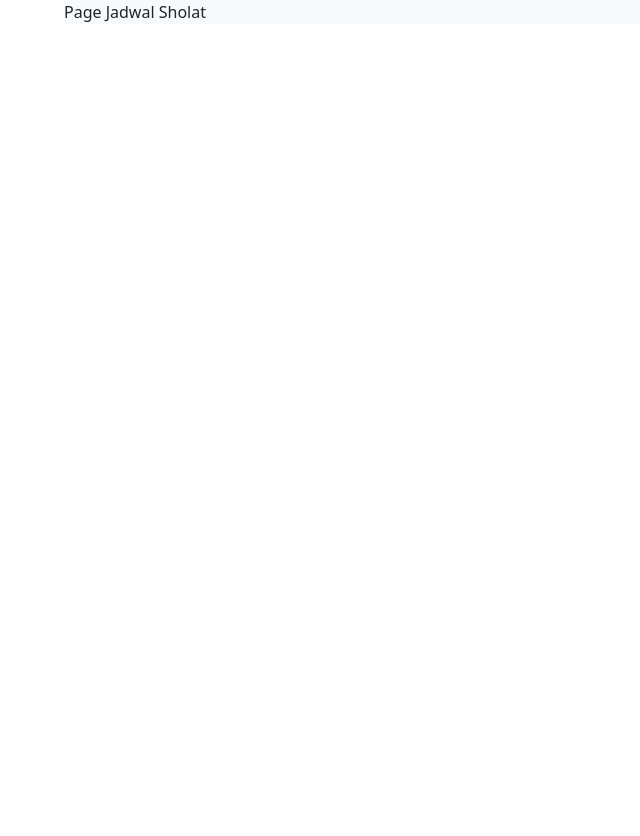
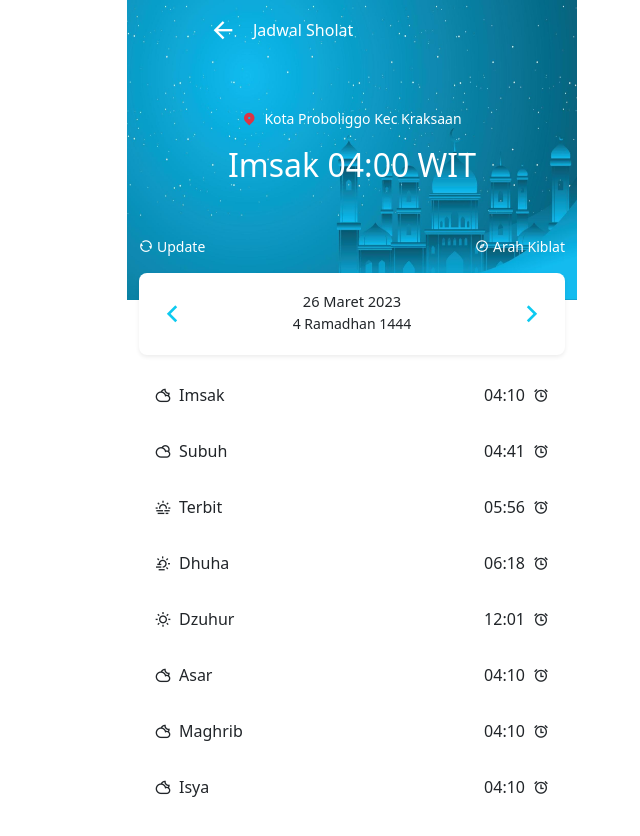
Before and after one commit to omvhadil/slicing_nu-online, a Vue app: page /jadwal_sholat in a window 1280 px wide. Shown: the top 836 px of the page, without its empty margins (288-928 px from the left). Before the commit the page ends 800 px from the top, so only its background shows below. Built offline with nearby package versions, Linux system fonts and the light colour scheme; a web font is replaced by a local one.

Commit message:
jadwal sholat

```diff
--- a/src/App.vue
+++ b/src/App.vue
@@ -1,7 +1,7 @@
 <script setup></script>
 
 <template>
-  <div id="container_app" class="bg-light">
+  <div id="container_app">
     <RouterView />
   </div>
 </template>
--- a/src/assets/main.css
+++ b/src/assets/main.css
@@ -1,7 +1,7 @@
 @import url('https://fonts.googleapis.com/css2?family=Aref+Ruqaa&display=swap');
 
 #container_app{
-  max-width: 576px;
+  max-width: 450px;
   margin: 0 auto;
   position: relative;
 }
@@ -18,3 +18,6 @@ img{
 .cursor {
   cursor: pointer;
 }
+.bg-header{
+  background-color: rgb(81, 154, 238)
+}
--- a/src/views/Jadwal_sholat.vue
+++ b/src/views/Jadwal_sholat.vue
@@ -1,3 +1,110 @@
+<script setup>
+import { ref } from 'vue'
+import { useRouter } from 'vue-router'
+
+const router = useRouter()
+const navbar = ref(null)
+
+window.onscroll = () => {
+  if (window.pageYOffset > 80) {
+    navbar.value.classList.add('bg-header', 'shadow-sm')
+  } else {
+    navbar.value.classList.remove('bg-header', 'shadow-sm')
+  }
+}
+</script>
 <template>
-  <p>Page Jadwal Sholat</p>
+  <nav class="navbar position-fixed w-100 z-3" ref="navbar">
+    <div class="container">
+      <div class="d-flex align-items-center">
+        <div @click="router.back()">
+          <i class="ri-arrow-left-line fs-3 text-white"></i>
+        </div>
+        <p class="m-0 ms-3 text-white">Jadwal Sholat</p>
+      </div>
+      <div class="d-flex align-items-center column-gap-4">
+        <button class="btn p-0 text-white">
+          <i class="ri-share-line fs-3"></i>
+        </button>
+        <button class="btn p-0 text-white">
+          <i class="ri-error-warning-line fs-3"></i>
+        </button>
+        <button class="btn p-0 text-white">
+          <i class="ri-settings-4-line fs-3"></i>
+        </button>
+      </div>
+    </div>
+  </nav>
+  <section
+    class="d-flex align-items-center justify-content-center position-relative"
+    style="height: 300px"
+  >
+    <img
+      src="../assets/image/bg-jadwal-sholat.jpg"
+      class="position-absolute z-1"
+      style="height: 100%"
+    />
+    <div class="text-center text-white position-absolute z-2">
+      <p class="text-smaller">
+        <i class="ri-map-pin-2-fill text-danger me-2"></i>Kota Proboliggo Kec Kraksaan
+      </p>
+      <h2>Imsak 04:00 WIT</h2>
+    </div>
+  </section>
+  <section class="container pb-5 position-absolute z-2" style="margin-top: -4rem">
+    <div class="d-flex justify-content-between">
+      <span class="text-smaller text-white d-flex align-items-center"
+        ><i class="ri-refresh-line me-1"></i>Update</span
+      >
+      <span class="text-smaller text-white d-flex align-items-center"
+        ><i class="ri-compass-3-line me-1"></i>Arah Kiblat</span
+      >
+    </div>
+    <div
+      class="shadow-sm bg-white p-3 rounded-3 mt-3 d-flex align-items-center justify-content-between"
+    >
+      <button class="btn p-0">
+        <i class="ri-arrow-left-s-line fs-2 text-info"></i>
+      </button>
+      <div class="text-center">
+        <h6 class="m-0 text-small">26 Maret 2023</h6>
+        <span class="text-smaller">4 Ramadhan 1444</span>
+      </div>
+      <button class="btn p-0">
+        <i class="ri-arrow-right-s-line fs-2 text-info"></i>
+      </button>
+    </div>
+    <div class="d-flex justify-content-between mt-4 px-3 py-1">
+      <span class="d-flex align-items-center"><i class="ri-moon-cloudy-line me-2"></i>Imsak</span>
+      <span class="d-flex align-items-center">04:10<i class="ri-alarm-line ms-2"></i></span>
+    </div>
+    <div class="d-flex justify-content-between mt-4 px-3 py-1">
+      <span class="d-flex align-items-center"><i class="ri-sun-cloudy-line me-2"></i>Subuh</span>
+      <span class="d-flex align-items-center">04:41<i class="ri-alarm-line ms-2"></i></span>
+    </div>
+    <div class="d-flex justify-content-between mt-4 px-3 py-1">
+      <span class="d-flex align-items-center"><i class="ri-haze-line me-2"></i>Terbit</span>
+      <span class="d-flex align-items-center">05:56<i class="ri-alarm-line ms-2"></i></span>
+    </div>
+    <div class="d-flex justify-content-between mt-4 px-3 py-1">
+      <span class="d-flex align-items-center"><i class="ri-sun-foggy-line me-2"></i>Dhuha</span>
+      <span class="d-flex align-items-center">06:18<i class="ri-alarm-line ms-2"></i></span>
+    </div>
+    <div class="d-flex justify-content-between mt-4 px-3 py-1">
+      <span class="d-flex align-items-center"><i class="ri-sun-line me-2"></i>Dzuhur</span>
+      <span class="d-flex align-items-center">12:01<i class="ri-alarm-line ms-2"></i></span>
+    </div>
+    <div class="d-flex justify-content-between mt-4 px-3 py-1">
+      <span class="d-flex align-items-center"><i class="ri-moon-cloudy-line me-2"></i>Asar</span>
+      <span class="d-flex align-items-center">04:10<i class="ri-alarm-line ms-2"></i></span>
+    </div>
+    <div class="d-flex justify-content-between mt-4 px-3 py-1">
+      <span class="d-flex align-items-center"><i class="ri-moon-cloudy-line me-2"></i>Maghrib</span>
+      <span class="d-flex align-items-center">04:10<i class="ri-alarm-line ms-2"></i></span>
+    </div>
+    <div class="d-flex justify-content-between mt-4 px-3 py-1">
+      <span class="d-flex align-items-center"><i class="ri-moon-cloudy-line me-2"></i>Isya</span>
+      <span class="d-flex align-items-center">04:10<i class="ri-alarm-line ms-2"></i></span>
+    </div>
+  </section>
 </template>
```
Also changed, not shown: src/assets/image/bg-jadwal-sholat.jpg (added).
